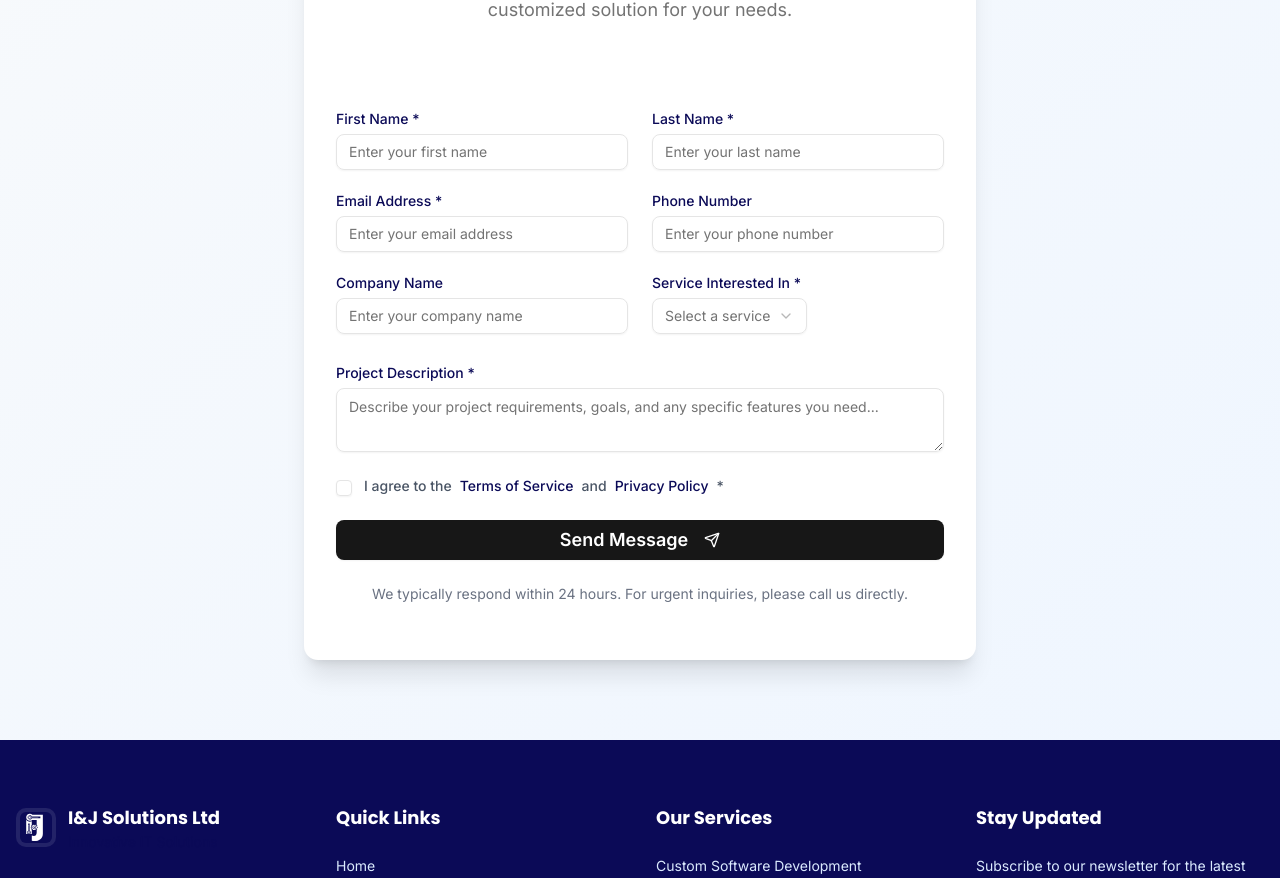
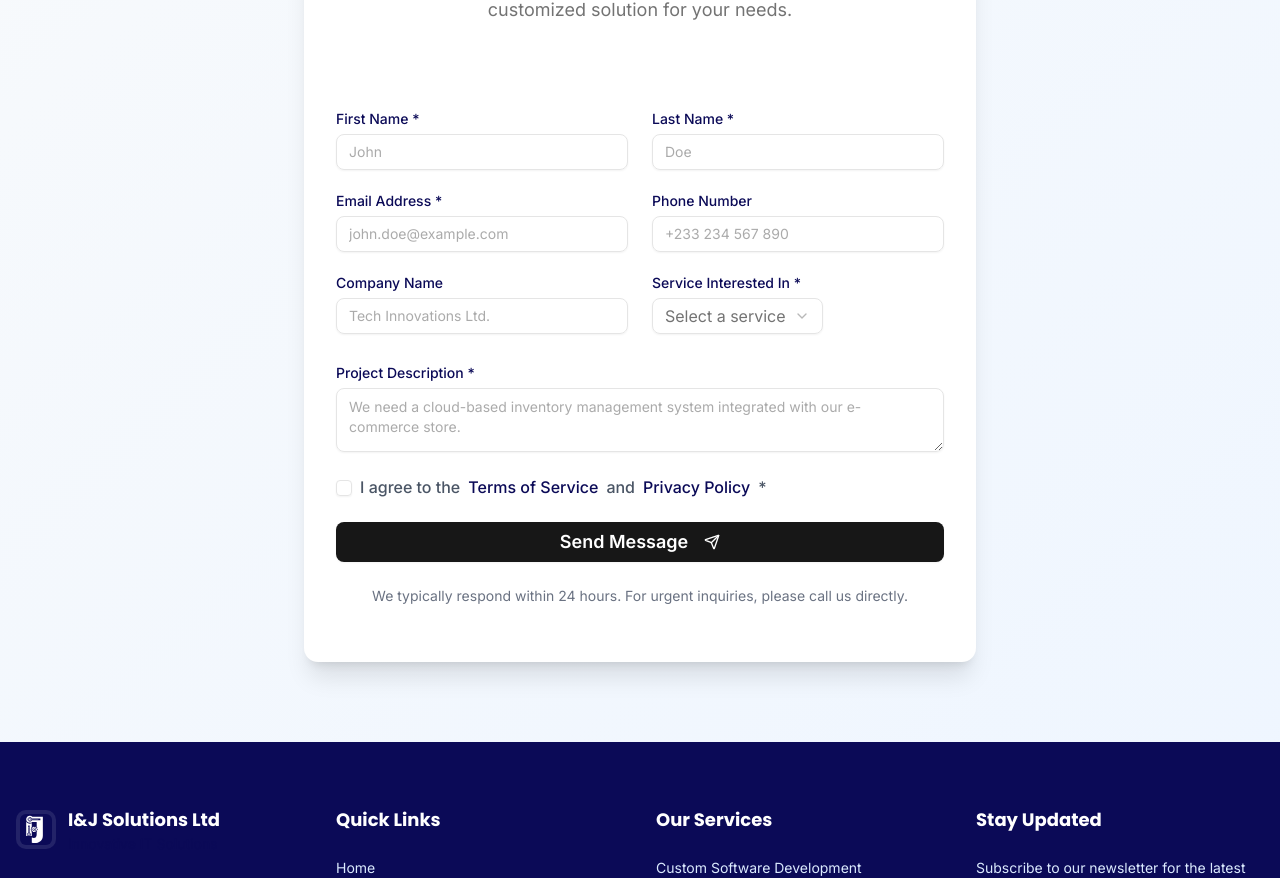
Before and after one commit to IJ-solutions/IJ-solutionsPage, a Next.js app: page / in a window 1280 px wide. Shown: the part 4291-5169 px from the top of the page. Built offline with nearby package versions, Linux system fonts and the light colour scheme.

Commit message:
contact form fixes

```diff
--- a/app/about/page.tsx
+++ b/app/about/page.tsx
@@ -90,16 +90,17 @@ export default function AboutPage() {
         {/* Mission & Vision */}
         <section className="py-20 bg-white">
           <div className="container mx-auto px-4">
-            <div className="grid lg:grid-cols-2 gap-16 items-center">
+            <div className="grid grid-cols-1 lg:grid-cols-2 gap-12 lg:gap-16 items-center">
+              {/* Mission & Vision Text */}
               <div className="space-y-8">
                 <div>
                   <Badge className="mb-4 bg-[#0B0A57]/10 text-[#0B0A57] hover:bg-[#0B0A57]/20 border-[#0B0A57]/20">
                     Our Mission
                   </Badge>
-                  <h2 className="text-3xl font-bold text-[#0B0A57] mb-4 font-poppins">
+                  <h2 className="text-2xl sm:text-3xl font-bold text-[#0B0A57] mb-4 font-poppins">
                     Empowering Businesses Through Technology
                   </h2>
-                  <p className="text-lg text-gray-600 leading-relaxed">
+                  <p className="text-base sm:text-lg text-gray-600 leading-relaxed">
                     Our mission is to bridge the gap between complex technology
                     and business success. We believe that every organization,
                     regardless of size, deserves access to cutting-edge
@@ -111,10 +112,10 @@ export default function AboutPage() {
                   <Badge className="mb-4 bg-[#0B0A57]/10 text-[#0B0A57] hover:bg-[#0B0A57]/20 border-[#0B0A57]/20">
                     Our Vision
                   </Badge>
-                  <h2 className="text-3xl font-bold text-[#0B0A57] mb-4 font-poppins">
+                  <h2 className="text-2xl sm:text-3xl font-bold text-[#0B0A57] mb-4 font-poppins">
                     A Smarter, More Connected Tomorrow
                   </h2>
-                  <p className="text-lg text-gray-600 leading-relaxed">
+                  <p className="text-base sm:text-lg text-gray-600 leading-relaxed">
                     We envision a future where intelligent technology seamlessly
                     integrates with human potential, creating unprecedented
                     opportunities for businesses to thrive in an increasingly
@@ -123,12 +124,13 @@ export default function AboutPage() {
                 </div>
               </div>
 
+              {/* Icon Cards */}
               <div className="relative">
-                <div className="bg-gradient-to-br from-[#0B0A57]/10 to-[#0B0A57]/10 rounded-2xl p-8">
-                  <div className="grid grid-cols-2 gap-6">
+                <div className="bg-gradient-to-br from-[#0B0A57]/10 to-[#0B0A57]/10 rounded-2xl p-6 sm:p-8">
+                  <div className="grid grid-cols-1 sm:grid-cols-2 gap-6">
                     <div className="text-center p-6 bg-white rounded-xl shadow-lg">
-                      <div className="w-16 h-16 bg-[#0B0A57] rounded-xl flex items-center justify-center mx-auto mb-4">
-                        <Target className="h-8 w-8 text-white" />
+                      <div className="w-14 h-14 sm:w-16 sm:h-16 bg-[#0B0A57] rounded-xl flex items-center justify-center mx-auto mb-4">
+                        <Target className="h-6 w-6 sm:h-8 sm:w-8 text-white" />
                       </div>
                       <h3 className="font-bold text-[#0B0A57] mb-2 font-poppins">
                         Innovation First
@@ -139,8 +141,8 @@ export default function AboutPage() {
                     </div>
 
                     <div className="text-center p-6 bg-white rounded-xl shadow-lg">
-                      <div className="w-16 h-16 bg-[#0B0A57] rounded-xl flex items-center justify-center mx-auto mb-4">
-                        <Users className="h-8 w-8 text-white" />
+                      <div className="w-14 h-14 sm:w-16 sm:h-16 bg-[#0B0A57] rounded-xl flex items-center justify-center mx-auto mb-4">
+                        <Users className="h-6 w-6 sm:h-8 sm:w-8 text-white" />
                       </div>
                       <h3 className="font-bold text-[#0B0A57] mb-2 font-poppins">
                         Client-Centric
@@ -151,8 +153,8 @@ export default function AboutPage() {
                     </div>
 
                     <div className="text-center p-6 bg-white rounded-xl shadow-lg">
-                      <div className="w-16 h-16 bg-[#0B0A57] rounded-xl flex items-center justify-center mx-auto mb-4">
-                        <Award className="h-8 w-8 text-white" />
+                      <div className="w-14 h-14 sm:w-16 sm:h-16 bg-[#0B0A57] rounded-xl flex items-center justify-center mx-auto mb-4">
+                        <Award className="h-6 w-6 sm:h-8 sm:w-8 text-white" />
                       </div>
                       <h3 className="font-bold text-[#0B0A57] mb-2 font-poppins">
                         Excellence
@@ -163,8 +165,8 @@ export default function AboutPage() {
                     </div>
 
                     <div className="text-center p-6 bg-white rounded-xl shadow-lg">
-                      <div className="w-16 h-16 bg-[#0B0A57] rounded-xl flex items-center justify-center mx-auto mb-4">
-                        <Globe className="h-8 w-8 text-white" />
+                      <div className="w-14 h-14 sm:w-16 sm:h-16 bg-[#0B0A57] rounded-xl flex items-center justify-center mx-auto mb-4">
+                        <Globe className="h-6 w-6 sm:h-8 sm:w-8 text-white" />
                       </div>
                       <h3 className="font-bold text-[#0B0A57] mb-2 font-poppins">
                         Global Impact
--- a/components/form/contact-form.tsx
+++ b/components/form/contact-form.tsx
@@ -91,8 +91,8 @@ export function ContactForm() {
                 id="firstName"
                 name="firstName"
                 required
-                placeholder="Enter your first name"
-                className="border-gray-300 focus:border-[#0B0A57] focus:ring-[#0B0A57]"
+                placeholder="John"
+                className="border-gray-300 focus:border-[#0B0A57] focus:ring-[#0B0A57] placeholder:text-gray-400 placeholder:opacity-60 focus:placeholder-transparent text-sm sm:text-base"
               />
             </div>
             <div className="space-y-2">
@@ -103,8 +103,8 @@ export function ContactForm() {
                 id="lastName"
                 name="lastName"
                 required
-                placeholder="Enter your last name"
-                className="border-gray-300 focus:border-[#0B0A57] focus:ring-[#0B0A57]"
+                placeholder="Doe"
+                className="border-gray-300 focus:border-[#0B0A57] focus:ring-[#0B0A57] placeholder:text-gray-400 placeholder:opacity-60 focus:placeholder-transparent text-sm sm:text-base"
               />
             </div>
           </div>
@@ -120,8 +120,8 @@ export function ContactForm() {
                 name="email"
                 type="email"
                 required
-                placeholder="Enter your email address"
-                className="border-gray-300 focus:border-[#0B0A57] focus:ring-[#0B0A57]"
+                placeholder="john.doe@example.com"
+                className="border-gray-300 focus:border-[#0B0A57] focus:ring-[#0B0A57] placeholder:text-gray-400 placeholder:opacity-60 focus:placeholder-transparent text-sm sm:text-base"
               />
             </div>
             <div className="space-y-2">
@@ -132,8 +132,8 @@ export function ContactForm() {
                 id="phone"
                 name="phone"
                 type="tel"
-                placeholder="Enter your phone number"
-                className="border-gray-300 focus:border-[#0B0A57] focus:ring-[#0B0A57]"
+                placeholder="+233 234 567 890"
+                className="border-gray-300 focus:border-[#0B0A57] focus:ring-[#0B0A57] placeholder:text-gray-400 placeholder:opacity-60 focus:placeholder-transparent text-sm sm:text-base"
               />
             </div>
           </div>
@@ -147,8 +147,8 @@ export function ContactForm() {
               <Input
                 id="company"
                 name="company"
-                placeholder="Enter your company name"
-                className="border-gray-300 focus:border-[#0B0A57] focus:ring-[#0B0A57]"
+                placeholder="Tech Innovations Ltd."
+                className="border-gray-300 focus:border-[#0B0A57] focus:ring-[#0B0A57] placeholder:text-gray-400 placeholder:opacity-60 focus:placeholder-transparent text-sm sm:text-base"
               />
             </div>
             <div className="space-y-2">
@@ -156,7 +156,7 @@ export function ContactForm() {
                 Service Interested In *
               </Label>
               <Select name="service" required>
-                <SelectTrigger className="border-gray-300 focus:border-[#0B0A57] focus:ring-[#0B0A57]">
+                <SelectTrigger className="border-gray-300 focus:border-[#0B0A57] focus:ring-[#0B0A57] text-sm sm:text-base placeholder:text-gray-400 placeholder:opacity-60">
                   <SelectValue placeholder="Select a service" />
                 </SelectTrigger>
                 <SelectContent>
@@ -189,13 +189,13 @@ export function ContactForm() {
               name="message"
               required
               rows={6}
-              placeholder="Describe your project requirements, goals, and any specific features you need..."
-              className="border-gray-300 focus:border-[#0B0A57] focus:ring-[#0B0A57]"
+              placeholder="We need a cloud-based inventory management system integrated with our e-commerce store."
+              className="border-gray-300 focus:border-[#0B0A57] focus:ring-[#0B0A57] placeholder:text-gray-400 placeholder:opacity-60 focus:placeholder-transparent text-sm sm:text-base"
             />
           </div>
 
           {/* Terms (Mobile-Optimized) */}
-          <div className="flex items-start gap-3">
+          <div className="flex items-start gap-3 sm:gap-2 flex-wrap">
             <Checkbox
               id="terms"
               name="terms"
@@ -204,7 +204,7 @@ export function ContactForm() {
             />
             <Label
               htmlFor="terms"
-              className="text-sm text-gray-600 leading-snug"
+              className="text-sm sm:text-base text-gray-600 leading-snug flex-1"
             >
               I agree to the{" "}
               <Link href="/terms" className="text-[#0B0A57] hover:underline">
@@ -223,7 +223,7 @@ export function ContactForm() {
             type="submit"
             size="lg"
             disabled={isLoading}
-            className="w-full bg-[#0B0A57] hover:bg-[#0B0A57]/90 text-white py-4 text-base sm:text-lg font-semibold"
+            className="w-full bg-[#0B0A57] hover:bg-[#0B0A57]/90 text-white py-4 text-sm sm:text-lg font-semibold"
           >
             {isLoading ? (
               <>
@@ -238,7 +238,7 @@ export function ContactForm() {
             )}
           </Button>
 
-          <p className="text-sm text-gray-500 text-center">
+          <p className="text-xs sm:text-sm text-gray-500 text-center">
             We typically respond within 24 hours. For urgent inquiries, please
             call us directly.
           </p>
```
